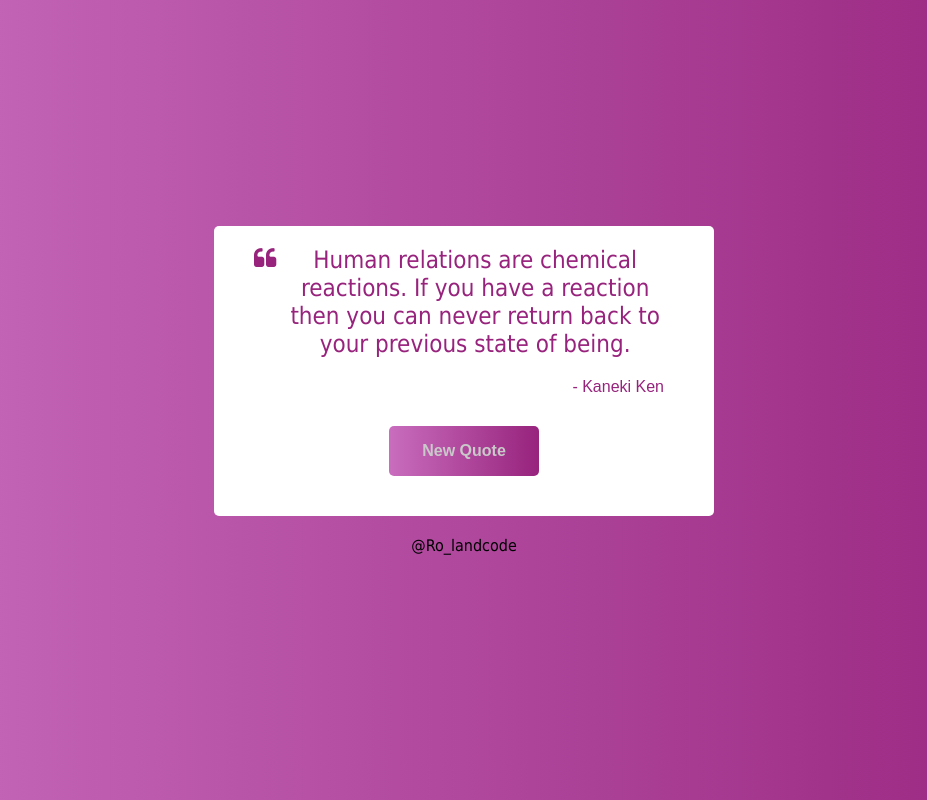
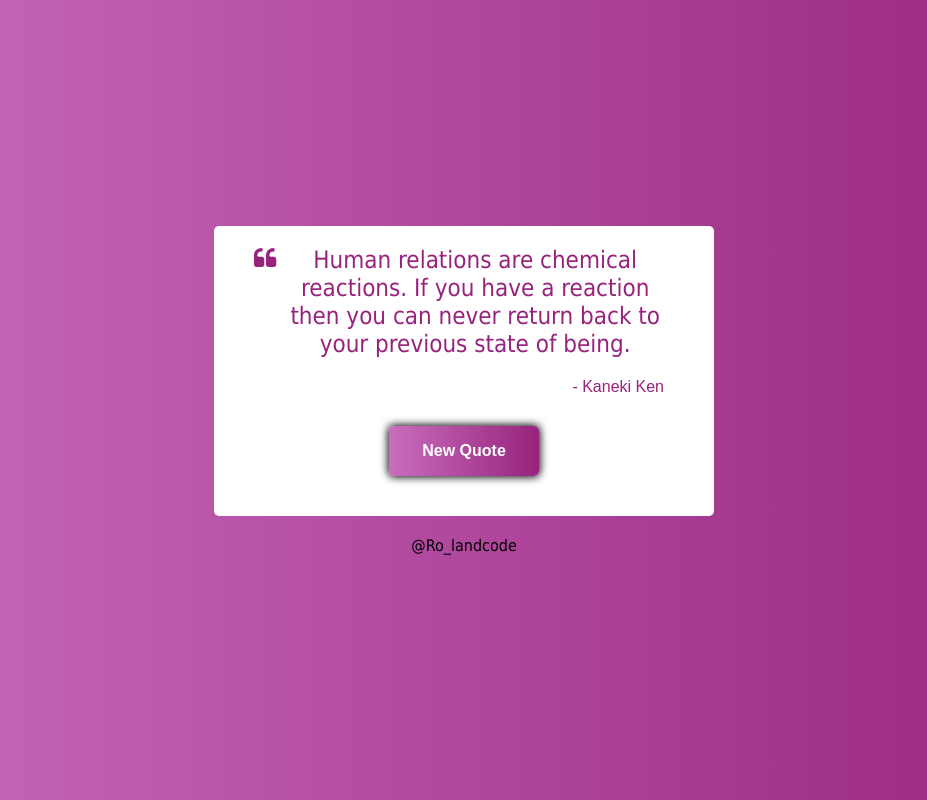
Before and after one commit to 3Roland59/Random-Quote-Generator, a plain HTML site: page index.html in a window 1280 px wide. In both pictures the pointer is over the button "New Quote". Shown: the whole page, without its empty margins (176-1103 px from the left). Drawn offline with Linux system fonts and the light colour scheme.

Commit message:
edited btn

```diff
--- a/styles.css
+++ b/styles.css
@@ -79,7 +79,7 @@ button{
 }
 
 button:hover{
-    color: #c9c9c9;
+    box-shadow: 0 0 8px 1px black;
 }
 
 span{
```
